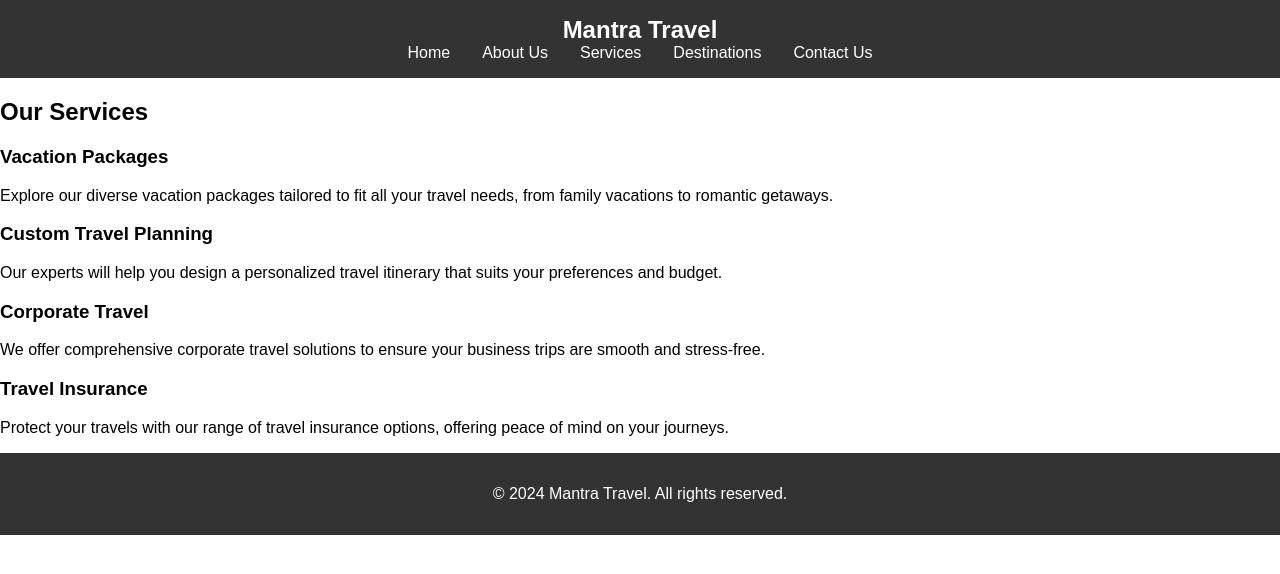
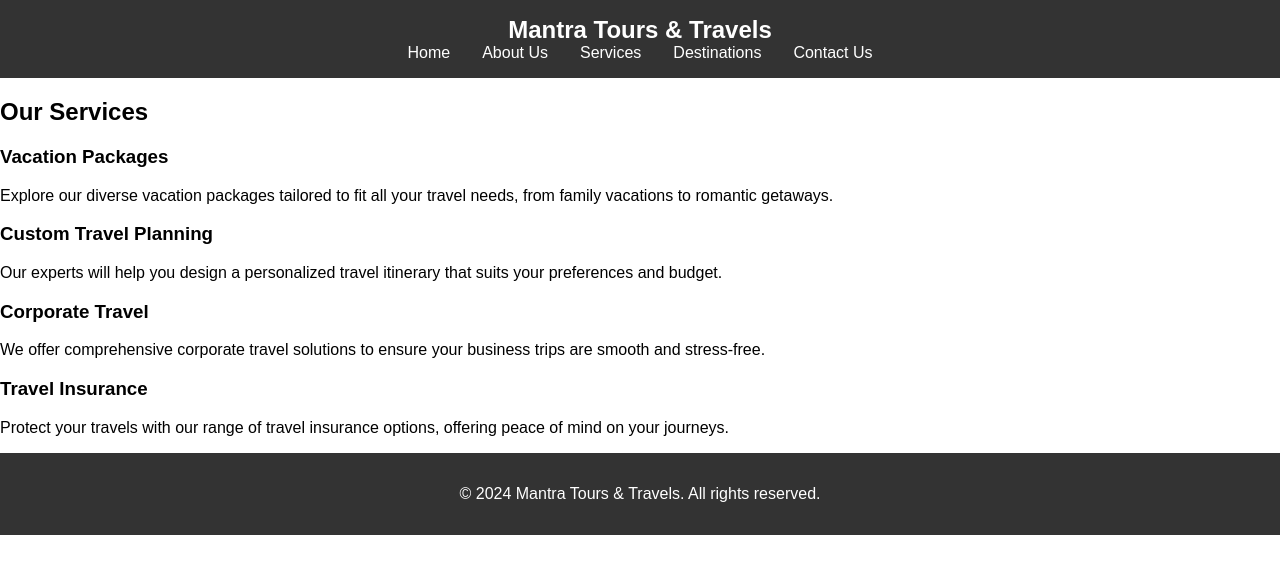
Before and after one commit to sujanaryan/mantra, a plain HTML site: page services.html in a window 1280 px wide. Drawn offline with Linux system fonts and the light colour scheme.

Commit message:
Update services.html

```diff
--- a/services.html
+++ b/services.html
@@ -3,12 +3,12 @@
 <head>
     <meta charset="UTF-8">
     <meta name="viewport" content="width=device-width, initial-scale=1.0">
-    <title>Services - Mantra Travel</title>
+    <title>Services - Mantra Tours & Travels</title>
     <link rel="stylesheet" href="styles.css">
 </head>
 <body>
     <header>
-        <div class="logo">Mantra Travel</div>
+        <div class="logo">Mantra Tours & Travels</div>
         <nav>
             <ul>
                 <li><a href="index.html">Home</a></li>
@@ -41,7 +41,7 @@
     </section>
 
     <footer>
-        <p>&copy; 2024 Mantra Travel. All rights reserved.</p>
+        <p>&copy; 2024 Mantra Tours & Travels. All rights reserved.</p>
     </footer>
 </body>
 </html>
```
